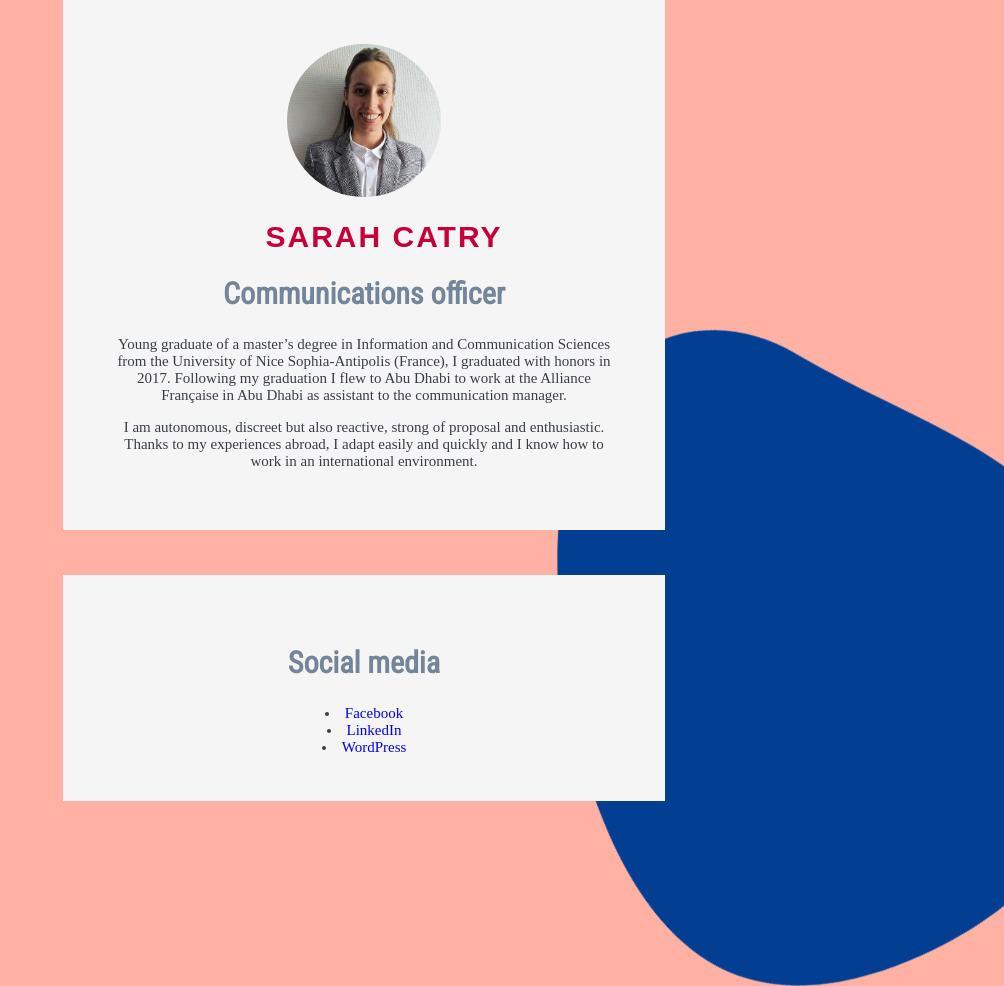
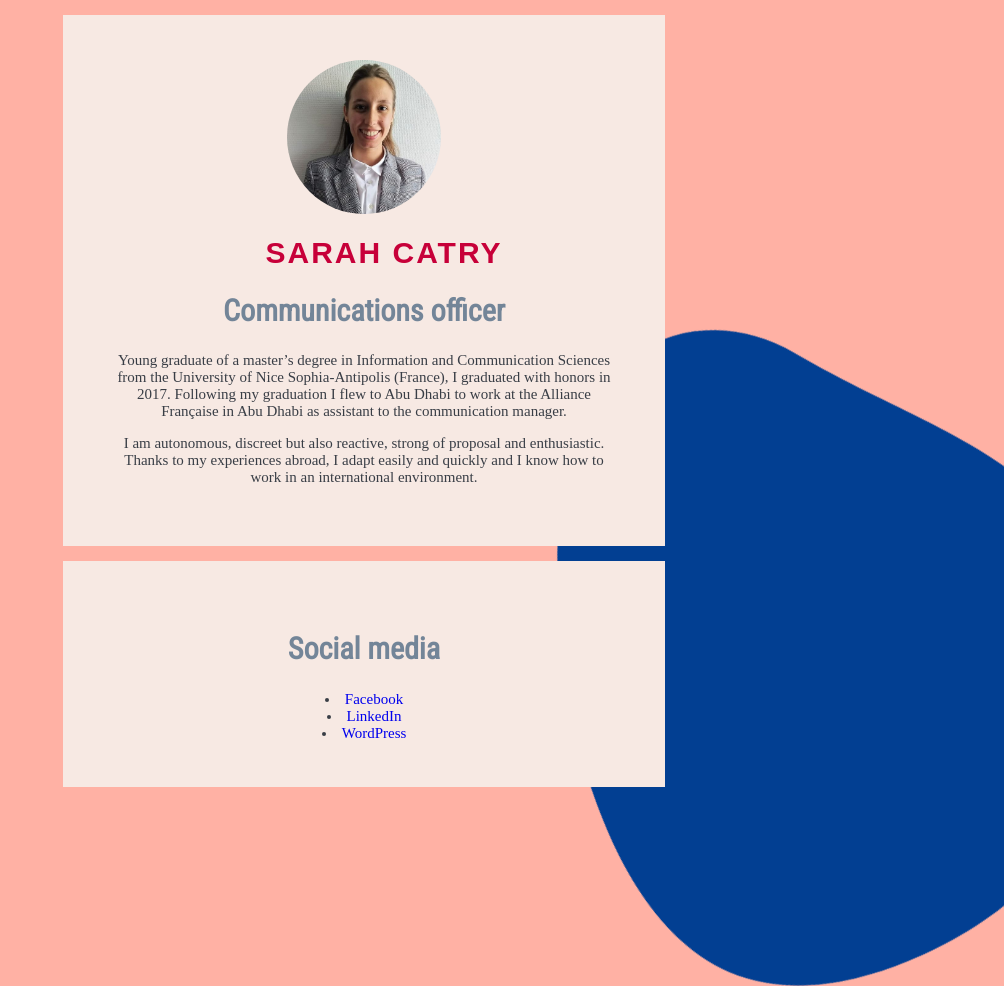
Before and after one commit to sarahcatry/profile, a plain HTML site: page index.html in a window 1280 px wide. Shown: the top 986 px of the page, without its empty margins (276-1280 px from the left). Drawn offline with Linux system fonts and the light colour scheme.

Commit message:
scroll bar ok

```diff
--- a/index.html
+++ b/index.html
@@ -3,7 +3,7 @@
 <html>
 <head>
   <meta charset="utf-8">
-  <title> Sarah Catry's website </title>
+  <title> Sarah Catry</title>
 
   <link href="https://fonts.googleapis.com/css?family=Quicksand" rel="stylesheet">
 
@@ -22,7 +22,9 @@
 
 
     <div class="card text-center">
+
       <img  src="images/photo.jpg" alt="profil picture Sarah Catry" class="profil-picture shadowed">
+
       <h1> Sarah Catry </h1>
       <h2> Communications officer </h2>
       <p>
@@ -33,12 +35,6 @@
       </p>
     </div>
 
-    <div class="blob">
-  <svg xmlns:xlink="http://www.w3.org/1999/xlink" version="1.1" xmlns="http://www.w3.org/2000/svg" viewBox="0 0 310 350">
-  <path d="M156.4,339.5c31.8-2.5,59.4-26.8,80.2-48.5c28.3-29.5,40.5-47,56.1-85.1c14-34.3,20.7-75.6,2.3-111  c-18.1-34.8-55.7-58-90.4-72.3c-11.7-4.8-24.1-8.8-36.8-11.5l-0.9-0.9l-0.6,0.6c-27.7-5.8-56.6-6-82.4,3c-38.8,13.6-64,48.8-66.8,90.3c-3,43.9,17.8,88.3,33.7,128.8c5.3,13.5,10.4,27.1,14.9,40.9C77.5,309.9,111,343,156.4,339.5z"/>
-  </svg>
-</div>
-
     <div class="card">
       <h2> Social media</h2>
 
@@ -48,11 +44,14 @@
         LinkedIn</a></li>
         <li> <a href="https://sarahcatry.wordpress.com/" target="="_blank">
         WordPress</a></li>
+    </div>
 
+    <div class="blob">
+  <svg xmlns:xlink="http://www.w3.org/1999/xlink" version="1.1" xmlns="http://www.w3.org/2000/svg" viewBox="0 0 310 350">
+  <path d="M156.4,339.5c31.8-2.5,59.4-26.8,80.2-48.5c28.3-29.5,40.5-47,56.1-85.1c14-34.3,20.7-75.6,2.3-111  c-18.1-34.8-55.7-58-90.4-72.3c-11.7-4.8-24.1-8.8-36.8-11.5l-0.9-0.9l-0.6,0.6c-27.7-5.8-56.6-6-82.4,3c-38.8,13.6-64,48.8-66.8,90.3c-3,43.9,17.8,88.3,33.7,128.8c5.3,13.5,10.4,27.1,14.9,40.9C77.5,309.9,111,343,156.4,339.5z"/>
+  </svg>
     </div>
 
   </div>
-
-
 </body>
 </html>
--- a/style.css
+++ b/style.css
@@ -6,17 +6,17 @@ h2{
 }
 @media (max-width: 720px) {
   .container {
-    width: 500px;
+    width: 400px;
     margin: 0 auto;
   }
 }
 .card{
-  background-color: #f5f5f5;
+  background-color: #f7e9e3;
   width:40%;
   text-align: center;
   margin: auto;
-  margin-bottom: 3em;
-  margin-top: 3em;
+  margin-bottom: 1em;
+  margin-top: 1em;
   padding: 3em;
   border-radius: 1,5%;
 }
@@ -33,8 +33,7 @@ body {
   margin: 0;
   padding: 0;
   width: 100vw;
-  height: 100vh;
-  overflow: hidden;
+  overflow-x: hidden;
   position: relative;
   background: #FFB1A4;
   font-size: 15px;
```
